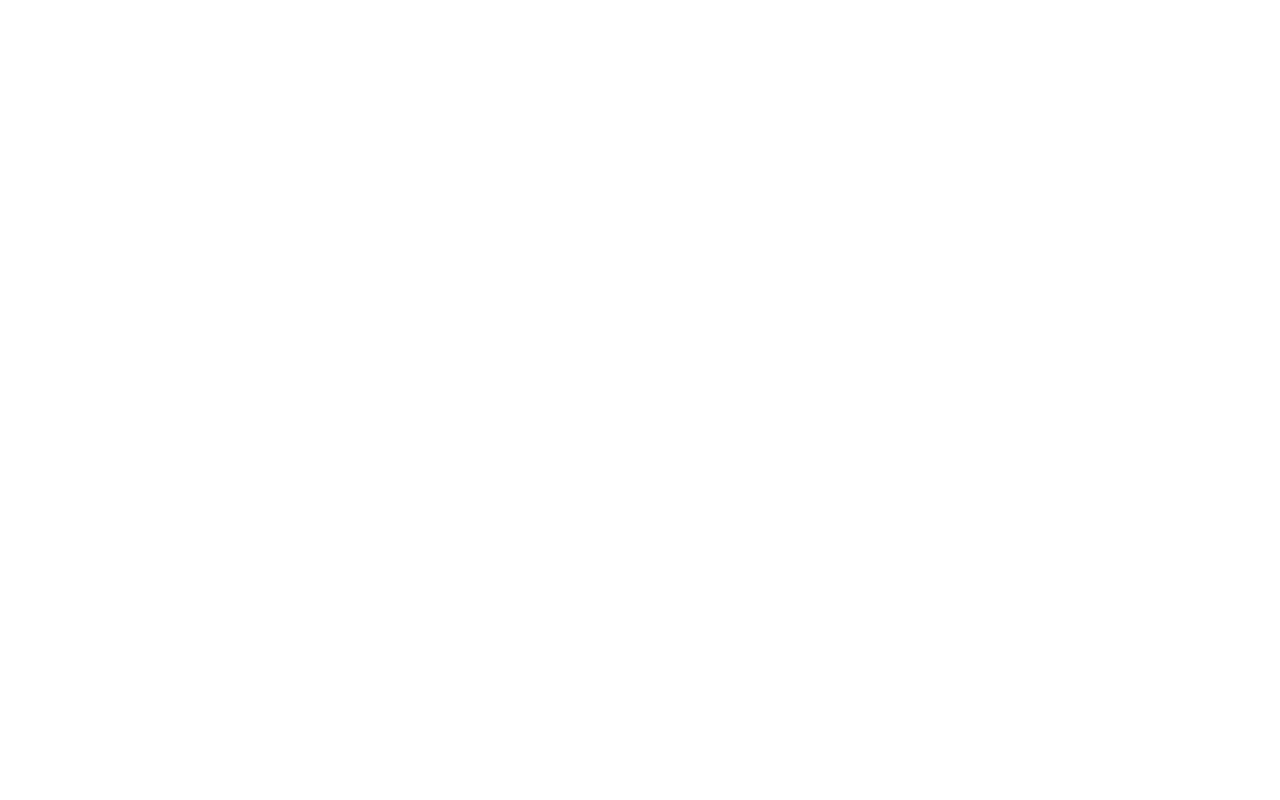
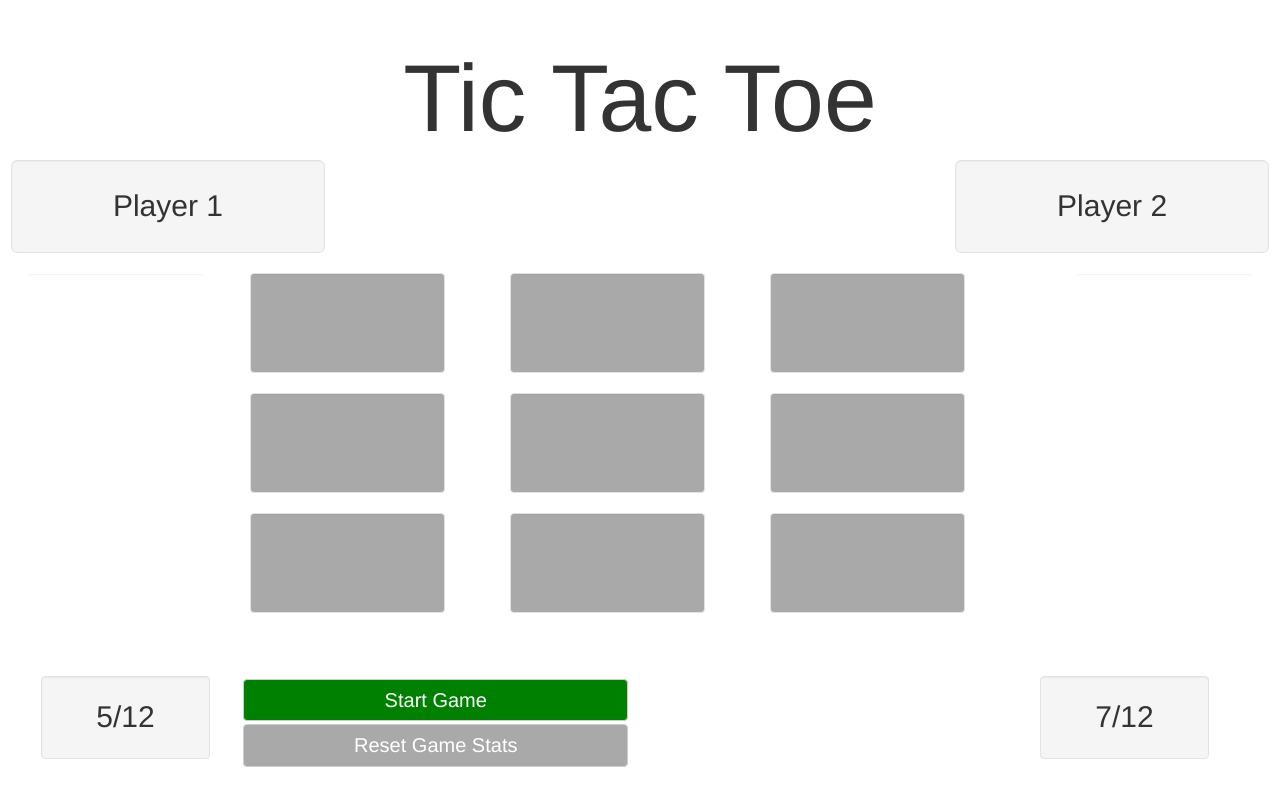
Before and after one commit to jessieshanks/tic-tac-toe-game, a plain HTML site: page tictactoe.html in a window 1280 px wide. Drawn offline with nearby package versions, Linux system fonts and the light colour scheme.

Commit message:
preliminary html setup

```diff
--- a/css/main-ttt.css
+++ b/css/main-ttt.css
@@ -0,0 +1,67 @@
+
+body {
+  margin: 2% 2% 2% 2%;
+}
+
+.board-cell {
+  background-color: darkGrey;
+  height: 100px;
+}
+
+.board-cellx {
+  background-color: darkGrey;
+  height: 100px;
+  padding: 5%;
+}
+
+.board-row {
+  padding-left:0;
+  padding-right:0;
+  float:none;
+  margin:auto;
+}
+
+.name {
+  text-align: center;
+}
+
+.name h1 {
+  font-size: 95px;
+}
+
+.winner-well, .stats-well {
+  font-size: 30px;
+  text-align: center;
+  vertical-align: center;
+}
+
+.player-label {
+  font-size: 30px;
+  text-align: center;
+  vertical-align: center;
+}
+
+.winner-well {
+  background-color: white;
+  color: white;
+  border-color: white;
+}
+
+.btn {
+  color: white;
+  font-size: 20px;
+  margin: .4% auto auto .4%;
+  align: center;
+}
+
+#reset-button {
+  background-color: darkGrey;
+}
+
+#start-button {
+  background-color: green;
+}
+
+.page-bottom {
+  display: flex;
+}
--- a/js/js-ttt.js
+++ b/js/js-ttt.js
@@ -1,6 +1,11 @@
 
 //Declare Global Variables
 var gameBoard;
+var gameStats {
+  gamesPlayed: 0,
+  player1Wins: 0;
+  player2Wins: 0;
+}
 
 
 
@@ -47,6 +52,9 @@ function findWin(num) {
   return win;
 }
 
+function findWin2(num) {
+  win = winTest.some.call()
+}
 
 console.log(findWin(x));
 
--- a/tictactoe.html
+++ b/tictactoe.html
@@ -4,11 +4,88 @@
   <head>
     <title>Tic Tac Toe Gametastic</title>
     <meta charset="utf-8">
+    <meta name="viewport" content="width=device-width, initial-scale=1">
+    <link rel="stylesheet" href="https://maxcdn.bootstrapcdn.com/font-awesome/4.5.0/css/font-awesome.min.css">
+    <link rel="stylesheet" href="https://maxcdn.bootstrapcdn.com/bootstrap/3.3.6/css/bootstrap.min.css" integrity="sha384-1q8mTJOASx8j1Au+a5WDVnPi2lkFfwwEAa8hDDdjZlpLegxhjVME1fgjWPGmkzs7" crossorigin="anonymous">
     <link rel="stylesheet" href="css/main-ttt.css">
     <script src="https://ajax.googleapis.com/ajax/libs/jquery/2.1.3/jquery.min.js"></script>
   </head>
   <body>
 
+    <div container="container">
+
+      <div class= "row name">
+        <h1>Tic Tac Toe</h1>
+      </div>
+
+
+
+      <div class= "row player-row">
+        <div class="well well-lg col-md-3 player-label" id="pLabel1">
+            Player 1
+        </div>
+        <div class="well well-lg col-md-3 col-md-offset-6 player-label" id="pLabel2">
+            Player 2
+        </div>
+      </div>
+
+
+
+      <div class="row" id="game-row">
+
+        <div class="column col-md-2">
+          <div class="well winner-well" id="winner1" value="Winner!"><br>W<br>I<br>N<br>N<br>E<br>R<br><br></div>
+        </div>
+
+        <div class="column col-md-8" id="gameBoard">
+          <div class="container-fluid">
+            <div class="row col-md-12 col-sm-12 col-xs-12 board-row" >
+              <div class="well col-md-3 board-cellx" value="00"></div>
+              <div class="well col-md-3 col-md-offset-1 board-cellx" value="10"></div>
+              <div class="well col-md-3 col-md-offset-1 board-cellx" value="20"></div>
+            </div>
+            <div class="row col-md-12 board-row">
+              <div class="well col-md-3 board-cell" value="01"></div>
+              <div class="well col-md-3 col-md-offset-1 board-cell" value="11"></div>
+              <div class="well col-md-3 col-md-offset-1 board-cell" value="21"></div>
+            </div>
+            <div class="row col-md-12 board-row">
+              <div class="well col-md-3 board-cell" value="02"></div>
+              <div class="well col-md-3 col-md-offset-1 board-cell" value="12"></div>
+              <div class="well col-md-3 col-md-offset-1 board-cell" value="22"></div>
+            </div>
+          </div>
+        </div>
+
+        <div class="column col-md-2">
+          <div class="well winner-well" id="winner2" value="Winner!"><br>W<br>I<br>N<br>N<br>E<br>R<br><br></div>
+        </div>
+
+      </div>
+
+
+      <div class="row col-md-12 page-bottom">
+
+        <div class="column col-md-2">
+          <div class="well stats-well" id="stats2">5/12</div>
+        </div>
+
+        <div class="column col-md-8">
+          <div = "row">
+           <button class="btn btn-default col-md-6 col-md-offset-3" id="start-button" type="button">Start Game</button>
+          </div>
+          <div = "row">
+           <button class="btn btn-default col-md-6 col-md-offset-3" id="reset-button" type="button">Reset Game Stats</button>
+          </div>
+        </div>
+
+        <div class="column col-md-2">
+          <div class="well stats-well" id="stats2">7/12</div>
+        </div>
+
+      </div>
+
+  </container>
 
     <script src="js/js-ttt.js"></script>
   </body>
```
